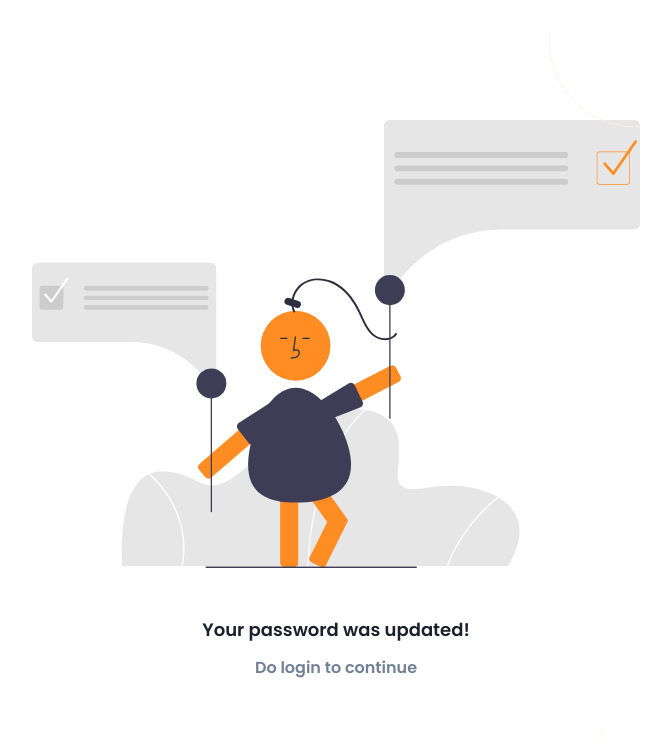
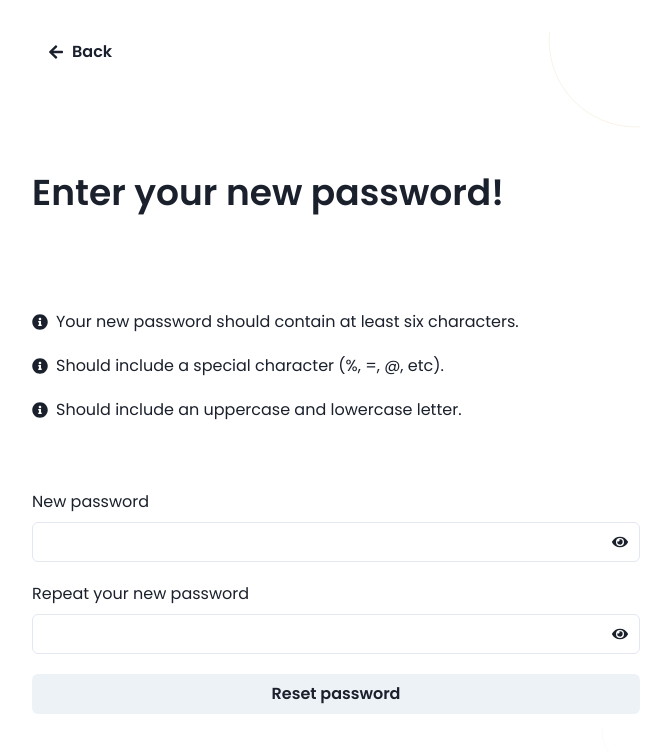
Before and after one commit to fthomasvp/agenda-granharmonia-web, a React (Vite) app: page /reset-password in a window 1280 px wide. Shown: the top 752 px of the page, without its empty margins (304-975 px from the left). Built offline with nearby package versions, Linux system fonts and the light colour scheme; no server answers.

Commit message:
refactor: add instructions to reset password correctly
- Remove *passwordRequirements* translation key.

```diff
--- a/public/locales/en-US/glossary.json
+++ b/public/locales/en-US/glossary.json
@@ -13,5 +13,8 @@
   "backToHomePage": "Back to home page",
   "enterNewPassword": "Enter your new password!",
   "repeatNewPassword": "Repeat your new password",
-  "updatedPassword": "Your password was updated!"
+  "updatedPassword": "Your password was updated!",
+  "resetPasswordInstructionOne": "Your new password should contain at least six characters.",
+  "resetPasswordInstructionTwo": "Should include a special character (%, =, @, etc).",
+  "resetPasswordInstructionThree": "Should include an uppercase and lowercase letter."
 }
--- a/public/locales/en-US/validation.json
+++ b/public/locales/en-US/validation.json
@@ -2,7 +2,6 @@
   "requiredEmail": "Enter an e-mail",
   "requiredPassword": "Enter a password",
   "invalidPassword": "Enter a valid password",
-  "passwordRequirements": "Should contain at least six characters, including: lowercase letter, uppercase letter, number and special character",
   "passwordMismatch": "The passwords are not the same",
   "invalidEmail": "Enter a valid e-mail",
   "requiredCode": "Enter a code",
--- a/public/locales/pt-BR/glossary.json
+++ b/public/locales/pt-BR/glossary.json
@@ -13,5 +13,8 @@
   "backToHomePage": "Voltar para a página inicial",
   "enterNewPassword": "Informe sua nova senha!",
   "repeatNewPassword": "Repita sua nova senha",
-  "updatedPassword": "Sua senha foi atualizada!"
+  "updatedPassword": "Sua senha foi atualizada!",
+  "resetPasswordInstructionOne": "Sua nova senha deve conter pelo menos 6 caracteres.",
+  "resetPasswordInstructionTwo": "Deve incluir um caractere especial (%, =, $, @, etc).",
+  "resetPasswordInstructionThree": "Deve incluir uma letra maiúscula e minúscula."
 }
--- a/public/locales/pt-BR/validation.json
+++ b/public/locales/pt-BR/validation.json
@@ -2,7 +2,6 @@
   "requiredEmail": "Digite um e-mail",
   "requiredPassword": "Digite uma senha",
   "invalidPassword": "Digite uma senha válida",
-  "passwordRequirements": "Deve conter pelo menos seis caracteres, incluindo: letra maiúscula, letra minúscula, número e caractere especial",
   "passwordMismatch": "As senhas informadas não são iguais",
   "invalidEmail": "Digite um e-mail válido",
   "requiredCode": "Digite um código",
--- a/src/pages/ResetPassword.tsx
+++ b/src/pages/ResetPassword.tsx
@@ -1,11 +1,22 @@
-import { Button, Flex, Heading, Image, Text, VStack } from "@chakra-ui/react";
+import {
+  Button,
+  Flex,
+  Heading,
+  Image,
+  List,
+  ListIcon,
+  ListItem,
+  Text,
+  VStack,
+} from "@chakra-ui/react";
 import { yupResolver } from "@hookform/resolvers/yup";
 import { useState } from "react";
 import { FormProvider, SubmitHandler, useForm } from "react-hook-form";
 import { useTranslation } from "react-i18next";
+import { FaInfoCircle } from "react-icons/fa";
 import { useNavigate } from "react-router-dom";
 
-import { PasswordGreenLocker, UpdatedStatusNeonCarrot } from "../assets/images";
+import { UpdatedStatusNeonCarrot } from "../assets/images";
 import { BackButton, HalfBall } from "../components/ui";
 import {
   FormResetPassword,
@@ -13,6 +24,12 @@ import {
   ResetPasswordType,
 } from "../features/authentication";
 import { MobileContainer } from "../layouts";
+
+const passInstructions = [
+  "resetPasswordInstructionOne",
+  "resetPasswordInstructionTwo",
+  "resetPasswordInstructionThree",
+];
 
 export default function ResetPassword() {
   const { t } = useTranslation(["glossary"]);
@@ -38,7 +55,7 @@ export default function ResetPassword() {
     <MobileContainer>
       <HalfBall right={0} />
 
-      {!isPassReseted ? (
+      {isPassReseted ? (
         <VStack flex={1} justify="center">
           <Flex justifyContent="center" mb="10">
             <Image
@@ -67,11 +84,15 @@ export default function ResetPassword() {
             <Heading fontWeight="semibold">{t("enterNewPassword")}</Heading>
           </Flex>
 
-          <Flex flex={1} justifyContent="center" mb="10">
-            <Image
-              src={PasswordGreenLocker}
-              alt="person closing a green locker"
-            />
+          <Flex flex={1} mb="10">
+            <List spacing="5">
+              {passInstructions.map((item, index) => (
+                <ListItem key={index} display="flex" alignItems="center">
+                  <ListIcon as={FaInfoCircle} />
+                  {t(`${item}`, { ns: "glossary" })}
+                </ListItem>
+              ))}
+            </List>
           </Flex>
 
           <Flex flex={2} flexDir="column">
```
